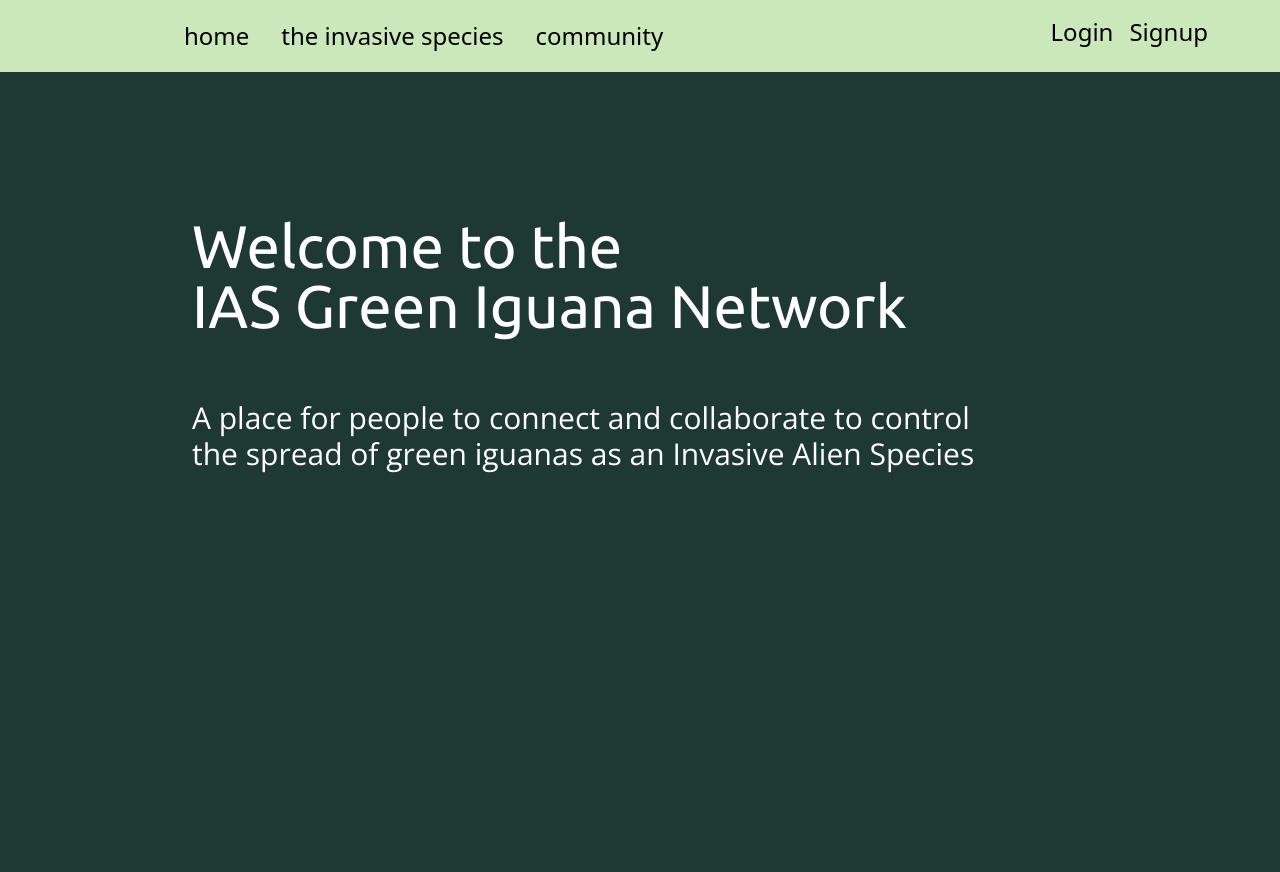
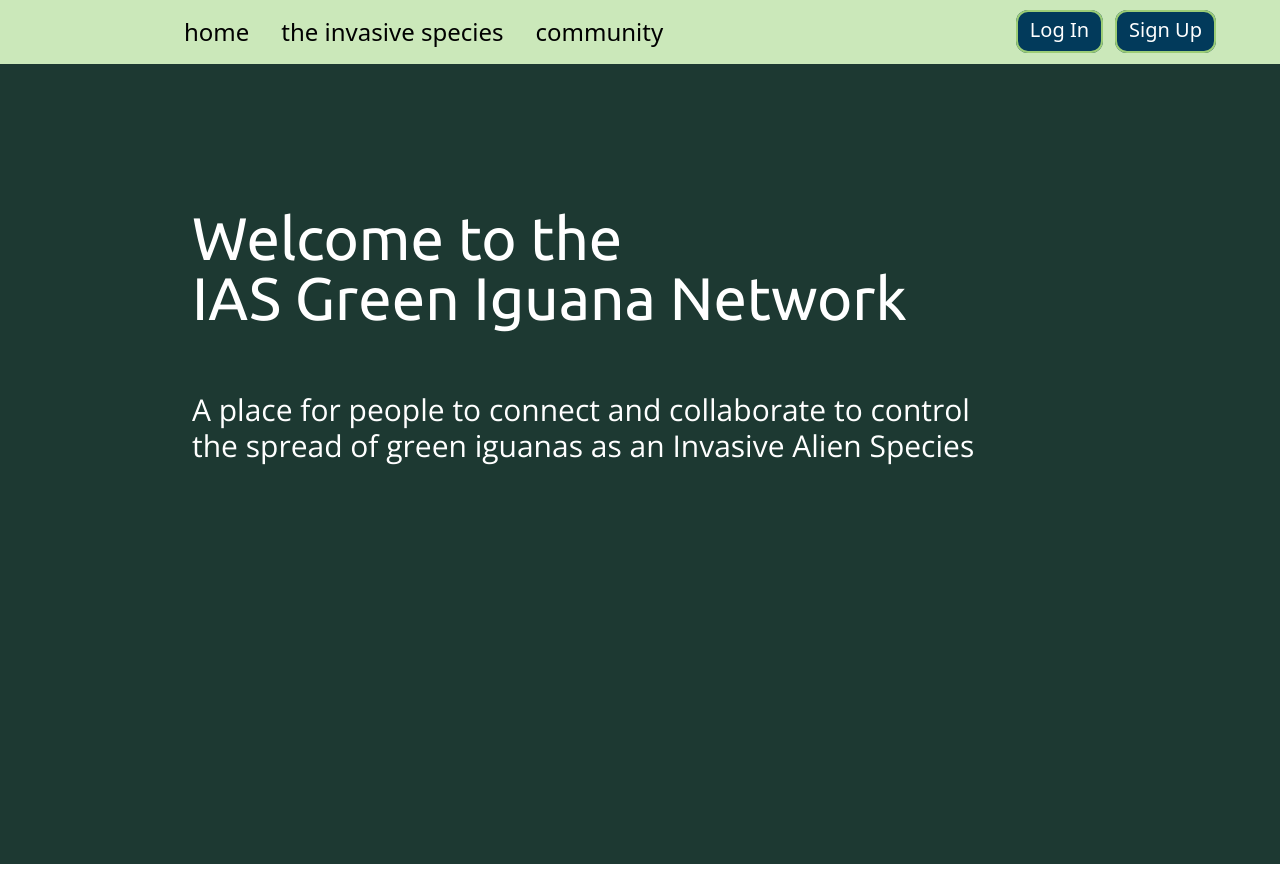
Before and after one commit to Ed-TheVisionMaker/green-ig-ias-network, a Next.js app: page / in a window 1280 px wide. Built offline with nearby package versions, Linux system fonts and the light colour scheme; a web font is replaced by a local one.

Commit message:
altered styling of navbar

```diff
--- a/components/Navbar.tsx
+++ b/components/Navbar.tsx
@@ -8,22 +8,22 @@ const Navbar: FC = () => {
   const user = useAuthStore((state) => state.user);
 
   return (
-    <header className='bg-lightGreen shadow-md shadow-ginBlack flex justify-between py-4 pl-44'>
+    <header className='bg-lightGreen shadow-md shadow-ginBlack flex justify-between align-items py-4 pl-44'>
       <div className='flex space-x-4'>
       <Link
-          className=' text-2xl border-transparent py-1 px-2 rounded-xl'
+          className=' text-2xl px-2 rounded-xl'
           href='/'
         >
           home
         </Link>
         <Link
-          className=' text-2xl border-transparent py-1 px-2 rounded-xl'
+          className=' text-2xl px-2 rounded-xl'
           href='/invasive'
         >
           the invasive species
         </Link>
         <Link
-          className=' text-2xl border-transparent py-1 px-2 rounded-xl'
+          className=' text-2xl px-2 rounded-xl'
           href='/community'
         >
           community
@@ -45,16 +45,16 @@ const Navbar: FC = () => {
         {user.token.length === 0 && (
           <div>
             <Link
-              className=' text-2xl border-transparent py-1 px-2 rounded-xl'
+              className=' text-xl text-ginWhite bg-ginBlue border-2 border-mediumGreen shadow-mediumGreen pt-1 pb-2 mr-3 px-3 rounded-xl'
               href='/login'
             >
-              Login
+              Log In
             </Link>
             <Link
-              className=' text-2xl border-transparent py-1 px-2 rounded-xl'
+              className=' text-xl text-ginWhite bg-ginBlue border-2 border-mediumGreen shadow-mediumGreen pt-1 pb-2 px-3 rounded-xl'
               href='/signup'
             >
-              Signup
+              Sign Up
             </Link>
           </div>
         )}
```
